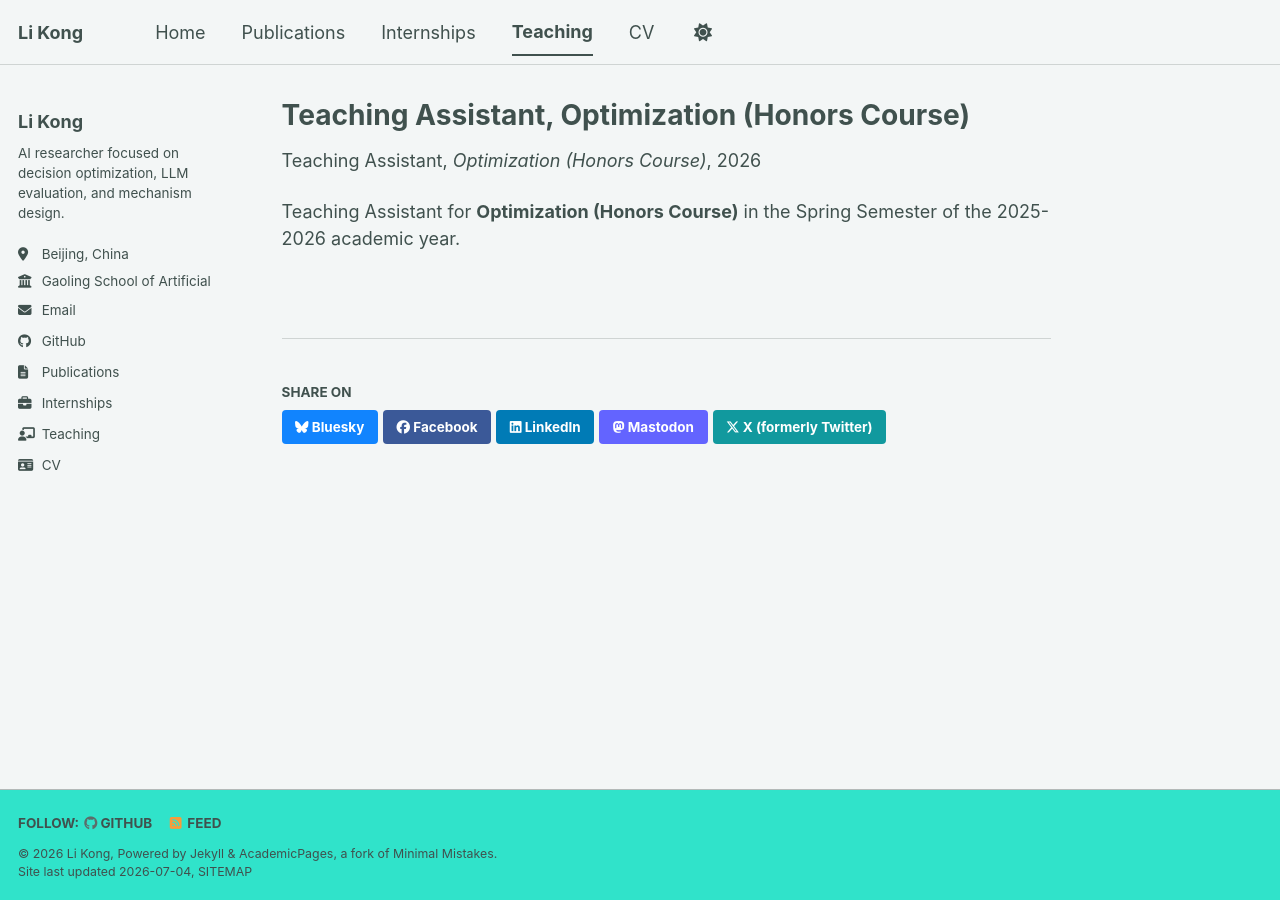
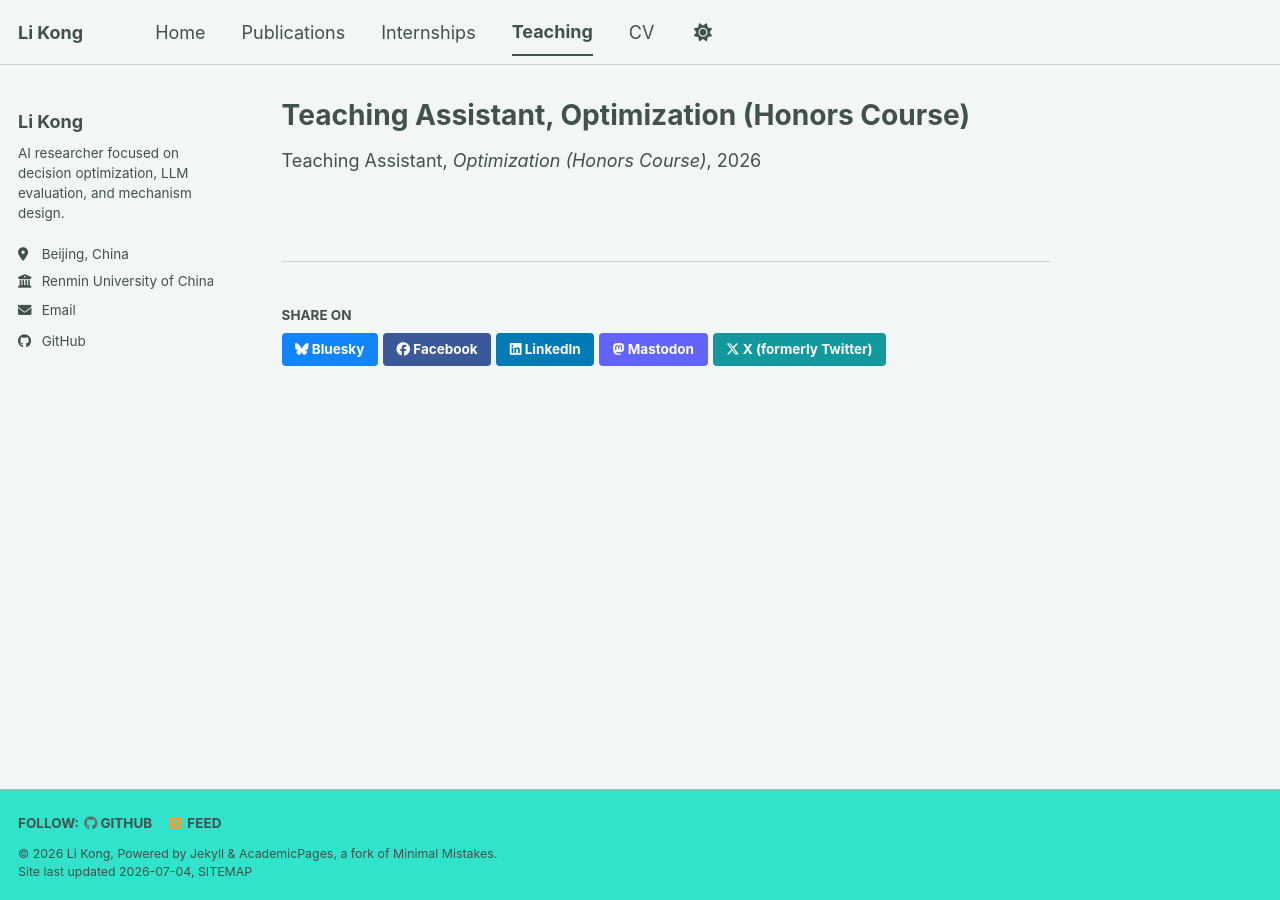
Before and after one commit to Li-Beverly-Kong/Li-Beverly-Kong.github.io, a Jekyll site: the page built from _teaching/2026-spring-optimization-honors.md, in a window 1280 px wide. Built offline with Jekyll 4.4.1, drawn with Linux system fonts in a browser that asks for light colours; a style sheet for code colours, icons or effects is not loaded.

Commit message:
update teaching

```diff
--- a/_config.yml
+++ b/_config.yml
@@ -28,7 +28,7 @@ author:
   pronouns         : # example: "she/her"
   bio              : "AI researcher focused on decision optimization, LLM evaluation, and mechanism design."
   location         : "Beijing, China"
-  employer         : "Gaoling School of Artificial Intelligence, Renmin University of China"
+  employer         : "Renmin University of China"
   uri              : # URL
   email            : "Beverly_Kong@163.com"
 
--- a/_includes/author-profile.html
+++ b/_includes/author-profile.html
@@ -90,10 +90,6 @@
       {% if author.github %}
         <li><a href="https://github.com/{{ author.github }}"><i class="fab fa-fw fa-github icon-pad-right" aria-hidden="true"></i>GitHub</a></li>
       {% endif %}
-      <li><a href="{{ base_path }}/publications/"><i class="fas fa-fw fa-file-alt icon-pad-right" aria-hidden="true"></i>Publications</a></li>
-      <li><a href="{{ base_path }}/internships/"><i class="fas fa-fw fa-briefcase icon-pad-right" aria-hidden="true"></i>Internships</a></li>
-      <li><a href="{{ base_path }}/teaching/"><i class="fas fa-fw fa-chalkboard-teacher icon-pad-right" aria-hidden="true"></i>Teaching</a></li>
-      <li><a href="{{ base_path }}/cv/"><i class="fas fa-fw fa-id-card icon-pad-right" aria-hidden="true"></i>CV</a></li>
       {% if author.kaggle %}
         <li><a href="https://kaggle.com/{{ author.kaggle }}"><i class="fab fa-fw fa-kaggle icon-pad-right" aria-hidden="true"></i>Kaggle</a></li>
       {% endif %}
--- a/_teaching/2026-spring-optimization-honors.md
+++ b/_teaching/2026-spring-optimization-honors.md
@@ -8,5 +8,3 @@ venue: "Optimization (Honors Course)"
 type: "Teaching Assistant"
 period: "Spring Semester 2025-2026"
 ---
-
-Teaching Assistant for **Optimization (Honors Course)** in the Spring Semester of the 2025-2026 academic year.
```
